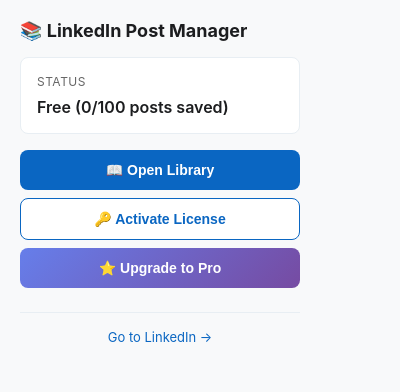
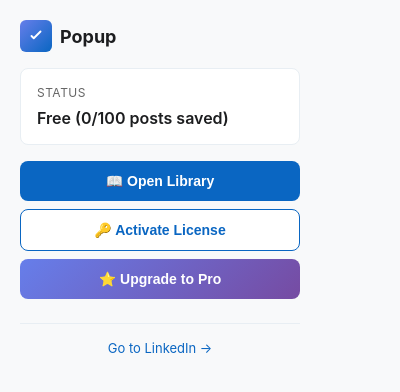
Before and after one commit to RakeshKakati/popup, a browser extension: page popup/popup.html in a window 400 px wide. Drawn offline with Linux system fonts and the light colour scheme.

Commit message:
Update popup to use 'Popup' branding with logo
- Change title from 'LinkedIn Post Manager' to 'Popup'
- Add blue gradient logo icon with checkmark
- Update header layout with logo + name
- Consistent branding with landing page

```diff
--- a/popup/popup.html
+++ b/popup/popup.html
@@ -3,7 +3,7 @@
 <head>
   <meta charset="utf-8">
   <meta name="viewport" content="width=device-width, initial-scale=1">
-  <title>LinkedIn Post Manager</title>
+  <title>Popup</title>
   <style>
     * { box-sizing: border-box; margin: 0; padding: 0; }
     body {
@@ -12,9 +12,29 @@
       padding: 20px;
       background: #f8f9fa;
     }
+    .header {
+      display: flex;
+      align-items: center;
+      gap: 8px;
+      margin-bottom: 16px;
+    }
+    .logo {
+      width: 32px;
+      height: 32px;
+      display: flex;
+      align-items: center;
+      justify-content: center;
+      background: linear-gradient(135deg, #667eea 0%, #0A66C2 100%);
+      border-radius: 6px;
+      flex-shrink: 0;
+    }
+    .logo svg {
+      width: 18px;
+      height: 18px;
+    }
     h1 {
       font-size: 18px;
-      margin-bottom: 16px;
+      font-weight: 700;
       color: #1c1d1f;
     }
     .status {
@@ -136,7 +156,14 @@
   </style>
 </head>
 <body>
-  <h1>📚 LinkedIn Post Manager</h1>
+  <div class="header">
+    <div class="logo">
+      <svg viewBox="0 0 24 24" fill="none" xmlns="http://www.w3.org/2000/svg">
+        <path d="M6 12L9 15L18 6" stroke="white" stroke-width="2.5" stroke-linecap="round" stroke-linejoin="round"/>
+      </svg>
+    </div>
+    <h1>Popup</h1>
+  </div>
 
   <div class="status">
     <div class="status-label">Status</div>
```
